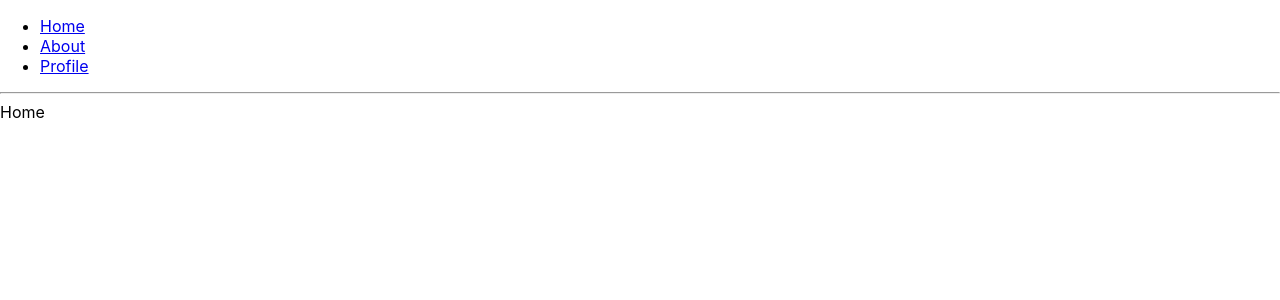
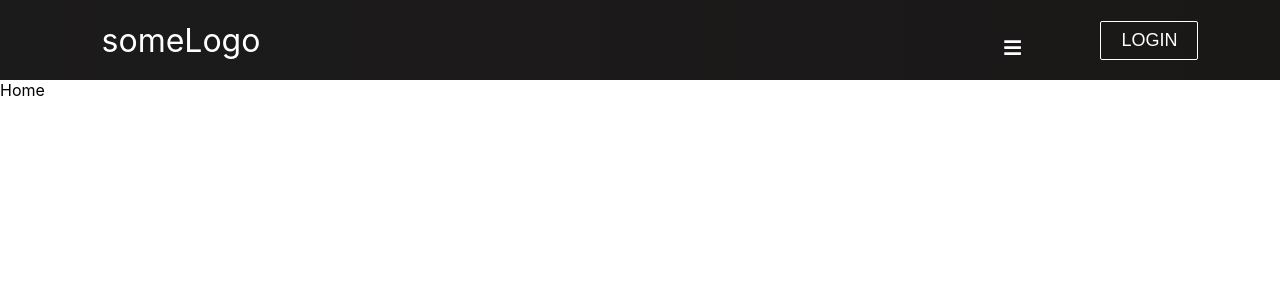
Before and after one commit to zaini/snapsense, a React (Create React App) app in the folder frontend/: page / in a window 1280 px wide. Shown: the top 300 px of the page. Built offline with nearby package versions, Linux system fonts and the light colour scheme.

Commit message:
Add basic nabvar, buttons style

```diff
--- a/frontend/package.json
+++ b/frontend/package.json
@@ -10,6 +10,7 @@
     "react": "^17.0.1",
     "react-dom": "^17.0.1",
     "react-hook-form": "^6.15.1",
+    "react-icons": "^4.2.0",
     "react-router-dom": "^5.2.0",
     "react-scripts": "4.0.2",
     "web-vitals": "^1.1.0"
--- a/frontend/src/App.js
+++ b/frontend/src/App.js
@@ -1,26 +1,20 @@
 import { BrowserRouter as Router, Switch, Route, Link } from "react-router-dom";
+import Navbar from './components/Navbar';
 import Home from "./pages/Home.js";
 import About from "./pages/About.js";
-import Profile from "./pages/Profile.js";
 import LoginPage from "./pages/LoginPage.js";
 
 function App() {
   return (
-    <Router>
-      <div>
-        <ul>
-          <li>
-            <Link to="/">Home</Link>
-          </li>
-          <li>
-            <Link to="/about">About</Link>
-          </li>
-          <li>
-            <Link to="/profile">Profile</Link>
-          </li>
-        </ul>
-
-        <hr />
+    <>
+      <Router>
+        <Navbar />
+        {/*<Switch>
+          <Route path='/' exact component={LoginPage} />
+          <Route path='/services' component={SomePage} />
+          <Route path='/products' component={SomePage} />
+          <Route path='/login' component={SomePage} />
+        </Switch>*/}
 
         <Switch>
           <Route exact path="/">
@@ -29,15 +23,14 @@ function App() {
           <Route path="/about">
             <About />
           </Route>
-          <Route path="/profile">
-            <Profile />
-          </Route>
           <Route path="/login">
             <LoginPage />
           </Route>
         </Switch>
-      </div>
-    </Router>
+      </Router>
+
+
+    </>
   );
 }
 
--- /dev/null
+++ b/frontend/src/components/Button.css
@@ -0,0 +1,43 @@
+:root {
+    --primary: #fff;
+  }
+
+  .btn {
+    padding: 8px 20px;
+    border-radius: 2px;
+    outline: none;
+    border: none;
+    cursor: pointer;
+  }
+
+  .btn--primary {
+    background-color: var(--primary);
+    color: #242424;
+    border: 1px solid var(--primary);
+  }
+
+  .btn--outline {
+    background-color: transparent;
+    color: #fff;
+    padding: 8px 20px;
+    border: 1px solid var(--primary);
+    transition: all 0.3s ease-out;
+  }
+
+  .btn--medium {
+    padding: 8px 20px;
+    font-size: 18px;
+  }
+
+  .btn--large {
+    padding: 12px 26px;
+    font-size: 20px;
+  }
+
+  .btn--large:hover,
+  .btn--medium:hover {
+    transition: all 0.3s ease-out;
+    background: #fff;
+    color: #242424;
+    transition: 250ms;
+  }
--- /dev/null
+++ b/frontend/src/components/Button.js
@@ -0,0 +1,31 @@
+import React from 'react';
+import './Button.css';
+import { Link } from 'react-router-dom';
+
+const STYLES = ['btn--primary', 'btn--outline', 'btn--test'];
+const SIZES = ['btn--medium', 'btn--large'];
+
+export const Button = ({
+    children,
+    type,
+    onClick,
+    buttonStyle,
+    buttonSize
+  }) => {
+    const checkButtonStyle = STYLES.includes(buttonStyle)
+      ? buttonStyle
+      : STYLES[0];
+    const checkButtonSize = SIZES.includes(buttonSize) ? buttonSize : SIZES[0];
+
+  return (
+    <Link to='/login' className='btn-mobile'>
+      <button
+        className={`btn ${checkButtonStyle} ${checkButtonSize}`}
+        onClick={onClick}
+        type={type}
+      >
+        {children}
+      </button>
+    </Link>
+  );
+};
--- /dev/null
+++ b/frontend/src/components/Navbar.css
@@ -0,0 +1,158 @@
+.navbar {
+    background: linear-gradient(90deg, rgb(28, 27, 27) 0%, rgb(26, 23, 23) 100%);
+    height: 80px;
+    display: flex;
+    justify-content: center;
+    align-items: center;
+    font-size: 1.2rem;
+    position: sticky;
+    top: 0;
+    z-index: 999;
+  }
+
+  .navbar-container {
+    display: flex;
+    justify-content: center;
+    align-items: center;
+    height: 80px;
+    max-width: 1500px;
+  }
+
+  .navbar-logo {
+    color: #fff;
+    justify-self: start;
+    margin-left: 20px;
+    cursor: pointer;
+    text-decoration: none;
+    font-size: 2rem;
+    display: flex;
+    align-items: center;
+  }
+
+  .fa-typo3 {
+    margin-left: 0.5rem;
+    font-size: 1.8rem;
+  }
+
+  .nav-menu {
+    display: grid;
+    grid-template-columns: repeat(4, auto);
+    grid-gap: 10px;
+    list-style: none;
+    text-align: center;
+    width: 60vw;
+    justify-content: end;
+    margin-right: 2rem;
+  }
+
+  .nav-item {
+    height: 80px;
+  }
+
+  .nav-links {
+    color: #fff;
+    display: flex;
+    align-items: center;
+    text-decoration: none;
+    padding: 0.5rem 1rem;
+    height: 100%;
+  }
+
+  .nav-links:hover {
+    border-bottom: 4px solid #fff;
+    transition: all 0.2s ease-out;
+  }
+
+  .fa-bars {
+    color: #fff;
+  }
+
+  .nav-links-mobile {
+    display: none;
+  }
+
+  .menu-icon {
+    display: none;
+  }
+
+  @media screen and (max-width: 960px) {
+    .NavbarItems {
+      position: relative;
+    }
+
+    .nav-menu {
+      display: flex;
+      flex-direction: column;
+      width: 100%;
+      height: 90vh;
+      position: absolute;
+      top: 80px;
+      left: -100%;
+      opacity: 1;
+      transition: all 0.5s ease;
+    }
+
+    .nav-menu.active {
+      background: #242222;
+      left: 0;
+      opacity: 1;
+      transition: all 0.5s ease;
+      z-index: 1;
+    }
+
+    .nav-links {
+      text-align: center;
+      padding: 2rem;
+      width: 100%;
+      display: table;
+    }
+
+    .nav-links:hover {
+      background-color: #fff;
+      color: #242424;
+      border-radius: 0;
+    }
+
+    .navbar-logo {
+      position: absolute;
+      top: 0;
+      left: 0;
+      transform: translate(25%, 50%);
+    }
+
+    .menu-icon {
+      display: block;
+      position: absolute;
+      top: 0;
+      right: 0;
+      transform: translate(-100%, 60%);
+      font-size: 1.8rem;
+      cursor: pointer;
+    }
+
+    .fa-times {
+      color: #fff;
+      font-size: 2rem;
+    }
+
+    .nav-links-mobile {
+      display: block;
+      text-align: center;
+      margin: 2rem auto;
+      border-radius: 4px;
+      width: 80%;
+      text-decoration: none;
+      font-size: 1.5rem;
+      background-color: transparent;
+      color: #fff;
+      padding: 14px 20px;
+      border: 1px solid #fff;
+      transition: all 0.3s ease-out;
+    }
+
+    .nav-links-mobile:hover {
+      background: #fff;
+      color: #242424;
+      transition: 250ms;
+    }
+  }
--- /dev/null
+++ b/frontend/src/components/Navbar.js
@@ -0,0 +1,57 @@
+import React, { useState, useEffect } from 'react'
+import { Button } from './Button';
+import { Link } from 'react-router-dom';
+import './Navbar.css';
+import * as FaIcons from "react-icons/fa";
+
+function Navbar() {
+  const [click, setClick] = useState(false);
+  const [button, setButton] = useState(true);
+
+  const handleClick = () => setClick(!click);
+  const closeMobileMenu = () => setClick(false);
+
+  const showButton = () => {
+    if (window.innerWidth <= 960) {
+      setButton(false);
+    } else {
+      setButton(true);
+    }
+  };
+
+  useEffect(() => {
+    showButton();
+  }, []);
+
+  window.addEventListener('resize', showButton);
+
+  return (
+        <>
+            <nav className='navbar'>
+                <div className='navbar-container'>
+                    <Link to="/"className="navbar-logo">
+                        someLogo
+                    </Link>
+                    <div className='menu-icon' onClick={handleClick}>
+                        <i className={click ? 'fas fa-times' : 'fas fa-bars'} />
+                    </div>
+                    <ul className={click ? 'nav-menu active' : 'nav-menu'}>
+                        <li className='nav-item'>
+                            <Link to='#' className='nav-links' onClick={closeMobileMenu}>
+                                <FaIcons.FaBars/>
+                            </Link>
+                        </li>
+                        <li className='nav-item'>
+                            <Link to='/login' className='nav-links-mobile' onClick={closeMobileMenu}>
+                                Login
+                            </Link>
+                        </li>
+                    </ul>
+                    {button && <Button buttonStyle='btn--outline'>LOGIN</Button>}
+                </div>
+            </nav>
+        </>
+    )
+}
+
+export default Navbar
```
Also changed, not shown: 1 other file (tests, documents, lock files or other folders).
